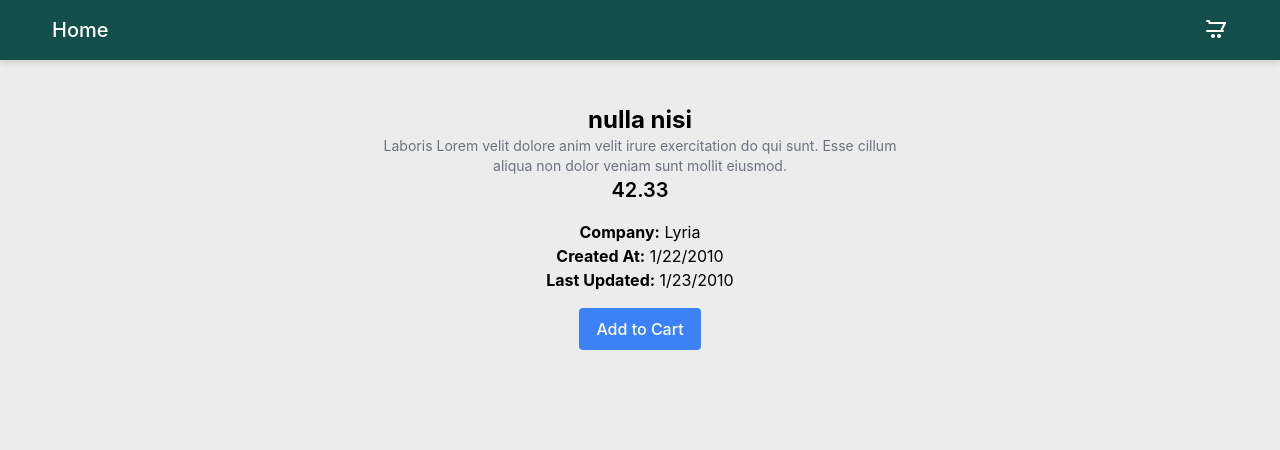
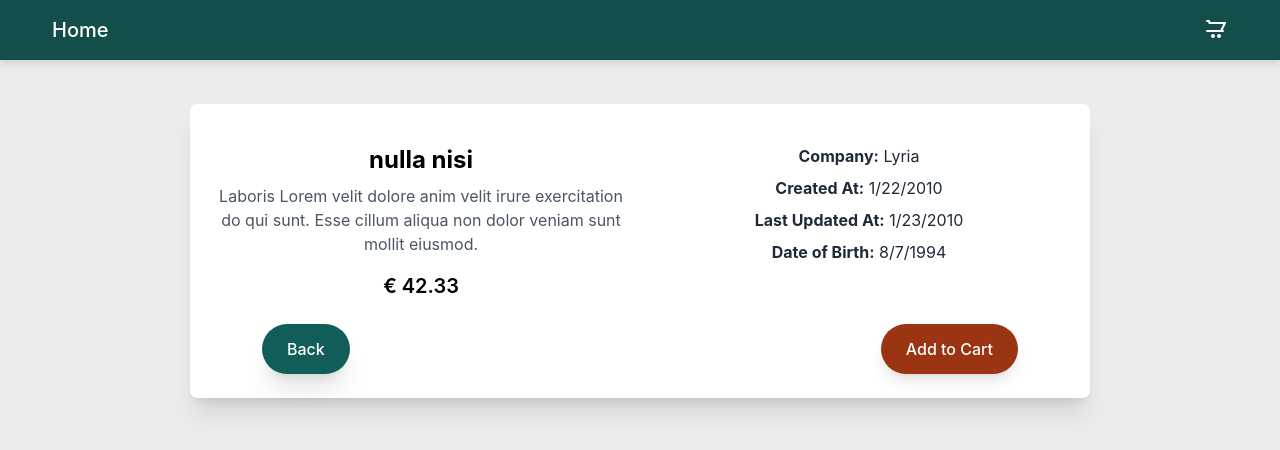
Before and after one commit to zeynepkaya1/my-ecommerce, a Vue app: page /product/63f48ddb13443c5c1b4207a1 in a window 1280 px wide. Shown: the top 450 px of the page. Built offline with nearby package versions, Linux system fonts and the light colour scheme.

Commit message:
Product detail page

```diff
--- a/src/components/ProductDetail.vue
+++ b/src/components/ProductDetail.vue
@@ -1,27 +1,55 @@
 <template>
-  <div v-if="product" class="product-detail">
-    <h2 class="text-2xl font-bold">{{ product.name }}</h2>
-    <p class="text-sm text-gray-500">{{ product.details.description }}</p>
-    <p class="text-xl font-semibold">{{ product.details.price }}</p>
+  <div
+    v-if="product"
+    class="product-detail bg-white shadow-xl rounded-lg p-6 mx-auto"
+  >
+    <!-- Card Layout -->
+    <div class="flex flex-col md:flex-row gap-6 pt-4">
+      <!-- Left Section: Product Details -->
+      <div class="flex-1">
+        <h2 class="text-2xl font-bold text-black-800">{{ product.name }}</h2>
+        <p class="text-gray-600 mt-2">{{ product.details.description }}</p>
+        <p class="text-xl font-semibold text-black-700 mt-4">
+          € {{ product.details.price }}
+        </p>
+      </div>
 
-    <div class="product-info">
-      <p><strong>Company:</strong> {{ product.details.company }}</p>
-      <p>
+      <!-- Right Section: Additional Info -->
+      <div class="flex-1">
+        <p class="text-gray-800">
+          <strong>Company:</strong> {{ product.details.company }}
+        </p>
+        <p class="text-gray-800 mt-2">
           <strong>Created At:</strong>
           {{ new Date(product.details.createdAt).toLocaleDateString() }}
         </p>
-      <p>
-        <strong>Last Updated:</strong>
+        <p class="text-gray-800 mt-2">
+          <strong>Last Updated At:</strong>
           {{ new Date(product.details.updatedAt).toLocaleDateString() }}
         </p>
+        <p class="text-gray-800 mt-2">
+          <strong>Date of Birth:</strong>
+          {{ new Date(product.details.dob).toLocaleDateString() }}
+        </p>
       </div>
+    </div>
+
+    <!-- Buttons -->
+    <div class="mt-6 flex justify-between items-center px-12">
+      <button
+        @click="goBack"
+        class="bg-teal-800 text-white px-6 py-3 rounded-full shadow-xl hover:shadow-2xl transition-transform transform hover:scale-105"
+      >
+        Back
+      </button>
 
       <button
         @click="addToCart(product)"
-      class="bg-blue-500 text-white px-4 py-2 rounded mt-4"
+        class="bg-orange-800 text-white px-6 py-3 rounded-full shadow-lg hover:shadow-xl transition-transform transform hover:scale-105"
       >
         Add to Cart
       </button>
+    </div>
   </div>
 
   <div v-else>
@@ -31,11 +59,12 @@
 
 <script setup lang="ts">
 import { useCartStore } from "../store/cartStore";
-import { useRoute } from "vue-router";
+import { useRoute, useRouter } from "vue-router";
 import productsData from "../assets/graphql-products.json";
 
 const cartStore = useCartStore();
 const route = useRoute();
+const router = useRouter();
 const productId = route.params.id as string;
 
 // Find the product based on the ID
@@ -44,15 +73,16 @@ const product = productsData.find((p) => p.id === productId);
 function addToCart(product: any) {
   cartStore.addProductToCart(product);
 }
+
+// Go back to the previous page
+function goBack() {
+  router.back();
+}
 </script>
 
 <style scoped>
 .product-detail {
-  padding: 2rem;
-  max-width: 600px;
-  margin: auto;
-}
-.product-info {
-  margin-top: 1rem;
+  max-width: 900px;
+  margin-top: 2rem;
 }
 </style>
```
Lines whose indentation alone changed are shown as unchanged.
